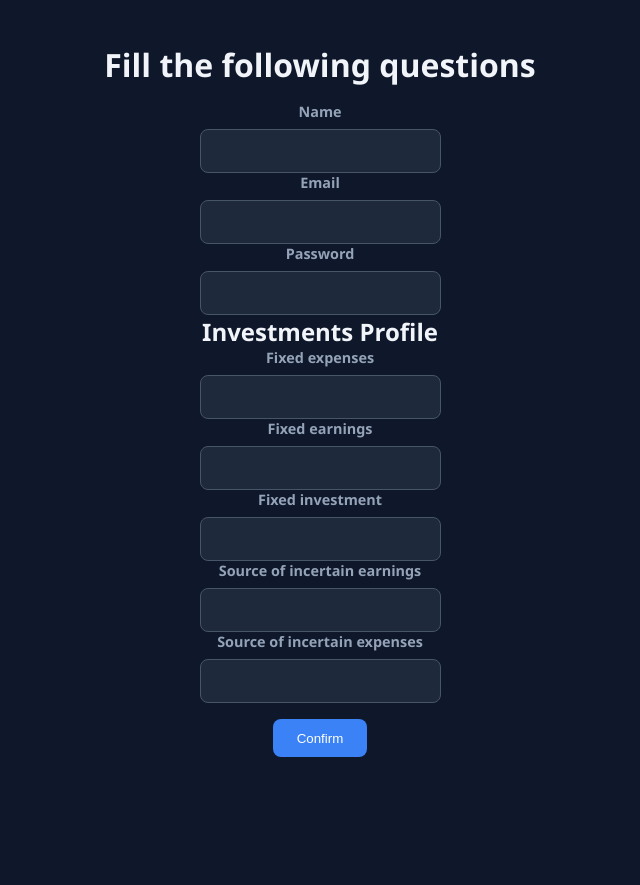
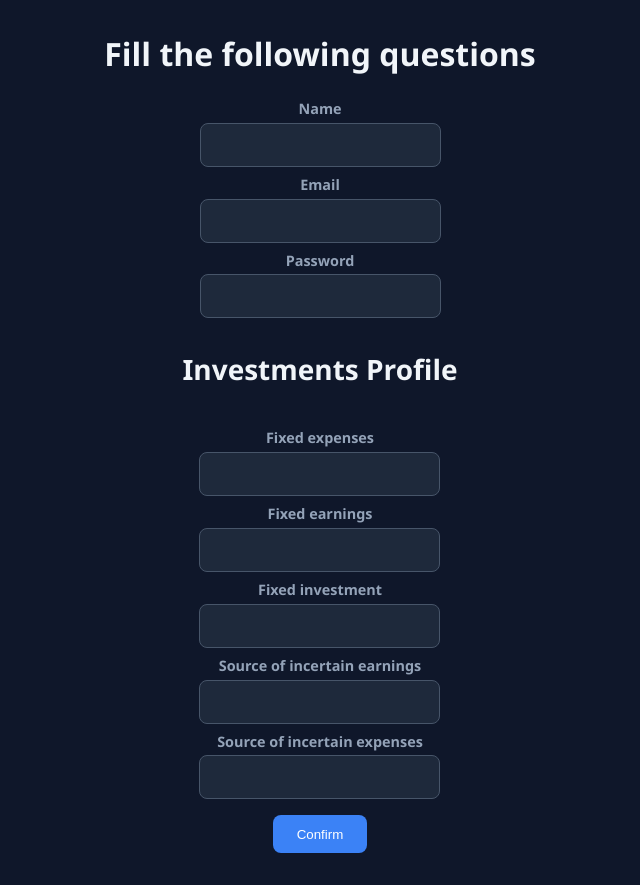
Before and after one commit to lucabattesini/money-budget, a Python web app: template app/templates/create_account.html in a window 1280 px wide. Shown: the whole page, without its empty margins (320-960 px from the left). Before the commit the page ends 757 px from the top, so only its background shows below. Run offline with Jinja, Linux system fonts and the light colour scheme; the template is opened without the code that fills it, so the values that code supplies are empty.

Commit message:
Changing the design of h2 and labels

```diff
--- a/app/static/global.css
+++ b/app/static/global.css
@@ -33,6 +33,15 @@ h1 {
   margin-bottom: 1rem;
 }
 
+h2 {
+  font-size: 1.75rem;
+  font-weight: 700;
+  margin-top: 2rem;
+  margin-bottom: 2rem;
+  color: var(--text);
+  text-align: center;
+}
+
 p {
   margin-bottom: 2rem;
   color: #cbd5e1; /* texto secundário */
@@ -48,10 +57,6 @@ p {
 
 .card:hover {
   transform: translateY(-4px);
-}
-
-.card h2 {
-  margin-bottom: 0.5rem;
 }
 
 button {
@@ -92,7 +97,8 @@ input:focus {
 
 label {
   display: block;
-  margin-bottom: 0.5rem;
+  margin-bottom: 0.3rem;
+  margin-top: 0.5rem;
   color: #94a3b8;
   font-weight: 600;
   font-size: 0.9rem;
```
